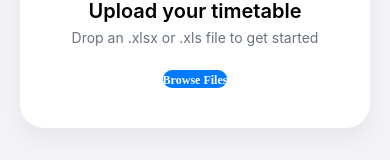
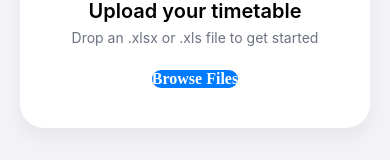
Before and after one commit to xxazkii/Mamas-app-, a React Native app in the folder frontend/: screen / in a window 390 px wide. Shown: the part 445-605 px from the top of the page. Built offline with nearby package versions, Linux system fonts and the light colour scheme.

Commit message:
Increase Browse Files button size

```diff
--- a/frontend/src/components/UploadScreen.tsx
+++ b/frontend/src/components/UploadScreen.tsx
@@ -76,14 +76,14 @@ const styles = StyleSheet.create({
     overflow: 'hidden',
   },
   label: {
-    paddingVertical: 12,
-    paddingHorizontal: 24,
+    paddingVertical: 16,
+    paddingHorizontal: 32,
     cursor: 'pointer',
   },
   buttonText: {
     color: '#FFFFFF',
     fontWeight: '600',
-    fontSize: 12,
+    fontSize: 16,
   },
   input: {
     display: 'none',
```
